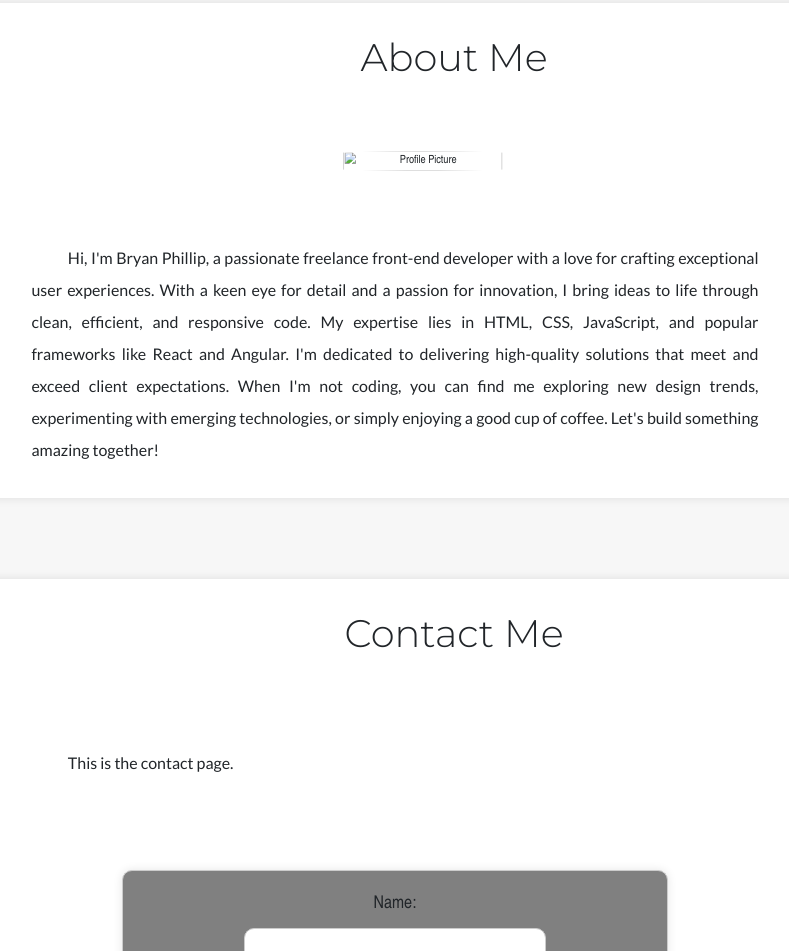
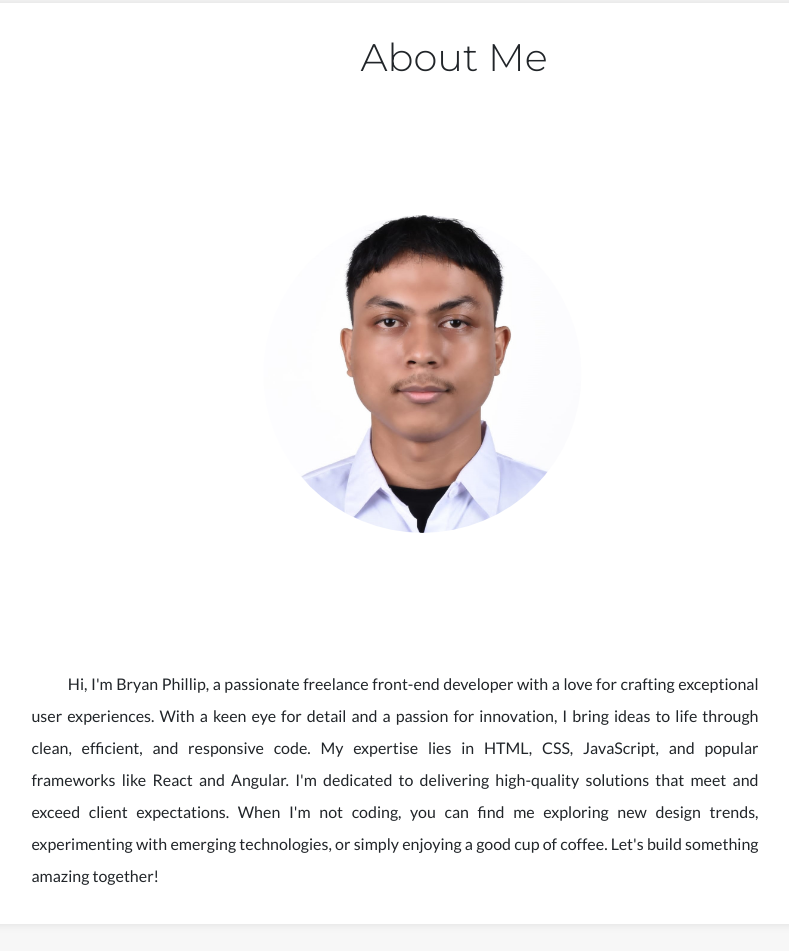
Before and after one commit to RaxCode0101/MyPortfolio_3, a plain HTML site: page index.html in a window 1280 px wide. Shown: the part 750-1701 px from the top of the page, without its empty margins (245-1034 px from the left). Drawn offline with nearby package versions, Linux system fonts and the light colour scheme.

Commit message:
Update index.html

```diff
--- a/index.html
+++ b/index.html
@@ -545,7 +545,7 @@ Thanks for visiting, and I look forward to sharing my creative journey with you!
         </section>
         <section id="about" class="jumbotron text-center">
             <h1>About Me</h1>
-          <img src="img\square.jpg" alt="Profile Picture" style="border-radius:50%;width:50%;margin-left:20%;margin-bottom:50px;">
+          <img src="img\bryan.jpg" alt="Profile Picture" style="border-radius:50%;width:50%;margin-left:20%;margin-bottom:50px;">
             <p>Hi, I'm Bryan Phillip, a passionate freelance front-end developer with a love for crafting exceptional user experiences. With a keen eye for detail and a passion for innovation, I bring ideas to life through clean, efficient, and responsive code. My expertise lies in HTML, CSS, JavaScript, and popular frameworks like React and Angular. I'm dedicated to delivering high-quality solutions that meet and exceed client expectations. When I'm not coding, you can find me exploring new design trends, experimenting with emerging technologies, or simply enjoying a good cup of coffee. Let's build something amazing together!</p>
         </section>
         <section id="contact" class="jumbotron text-center">
```
